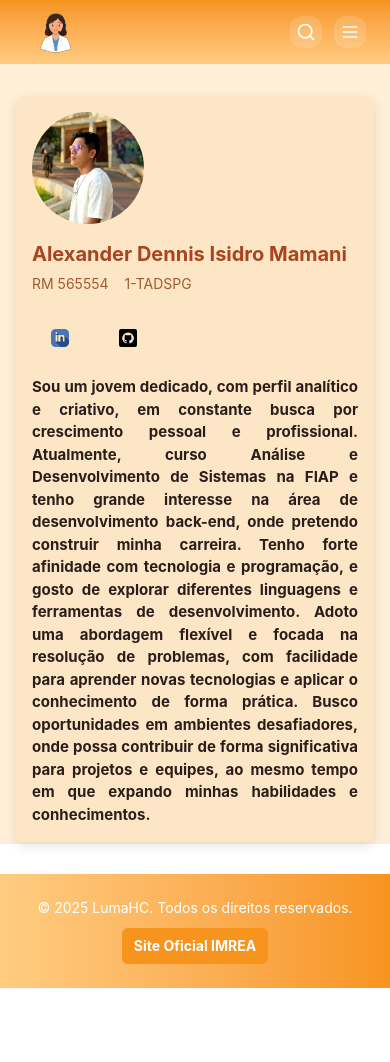
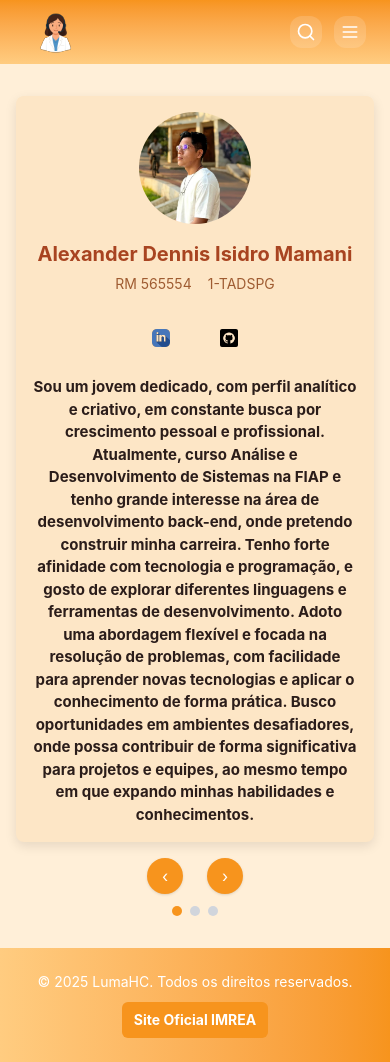
Before and after one commit to Challenge-2025-1-TDSPG/LumaHC, a React (Vite) app: page /integrantes in a window 390 px wide. Before the commit the page ends 988 px from the top, so only its background shows below. Built offline with nearby package versions, Linux system fonts and the light colour scheme.

Commit message:
feat(integrantes): controles no carrossel, indicadores e layout responsivo do card

```diff
--- a/src/components/IntegrantesComponents/CarrosselIntegrantes.tsx
+++ b/src/components/IntegrantesComponents/CarrosselIntegrantes.tsx
@@ -6,16 +6,12 @@ import MembroCard from './MembroCard';
 export interface CarrosselIntegrantesProps extends CarouselOptions {
   members: Member[];
   title?: string;
-  showControls?: boolean; //* mostrar botões ‹ ›
-  showIndicators?: boolean; //* bolinhas
+  showControls?: boolean;   // botões ‹ ›
+  showIndicators?: boolean; // bolinhas
   className?: string;
+  autoMs?: number;
 }
 
-/**
- * Carrossel específico para exibição de membros da equipe
- * Usa CarrosselBase com autoplay configurado para 8 segundos
- * Renderiza cards de membros com navegação automática e manual
- */
 export default function CarrosselIntegrantes({
   members,
   title,
@@ -27,20 +23,130 @@ export default function CarrosselIntegrantes({
   if (!members.length) return null;
 
   return (
-    <section aria-label={title} className={className}>
-      {title && <h2>{title}</h2>}
+    <section aria-label={title || 'Integrantes'} className={className}>
+      {title && (
+        <h2 className="text-center text-xl sm:text-2xl font-bold text-fontPrimary mb-4">
+          {title}
+        </h2>
+      )}
 
+      <div className="relative max-w-[900px] mx-auto">
         <CarrosselBase
           total={members.length}
           autoMs={autoMs}
-        showControls={showControls}
-        showIndicators={showIndicators}
           renderItem={(i) => (
-          <ul className='list-none p-0 m-0'>
+            <ul className="list-none p-0 m-0 flex justify-center">
               <MembroCard member={members[i]} />
             </ul>
           )}
+
+          /* SETAS LATERAIS: só em lg+ */
+          renderControls={(api) => {
+            const { prev, next, total } = api;
+            if (!(showControls && total > 1)) return null;
+
+            return (
+              <>
+                <button
+                  type="button"
+                  aria-label="Anterior"
+                  onClick={prev}
+                  className="
+                    hidden lg:inline-flex
+                    absolute top-1/2 -translate-y-1/2 left-3 xl:left-4
+                    z-20 items-center justify-center
+                    w-10 h-10 xl:w-12 xl:h-12
+                    rounded-full bg-backBtn text-white shadow
+                    hover:bg-hoverBtn
+                    focus:outline-none focus:ring-2 focus:ring-offset-2 focus:ring-backBtn/60
+                  "
+                >
+                  ‹
+                </button>
+
+                <button
+                  type="button"
+                  aria-label="Próximo"
+                  onClick={next}
+                  className="
+                    hidden lg:inline-flex
+                    absolute top-1/2 -translate-y-1/2 right-3 xl:right-4
+                    z-20 items-center justify-center
+                    w-10 h-10 xl:w-12 xl:h-12
+                    rounded-full bg-backBtn text-white shadow
+                    hover:bg-hoverBtn
+                    focus:outline-none focus:ring-2 focus:ring-offset-2 focus:ring-backBtn/60
+                  "
+                >
+                  ›
+                </button>
+              </>
+            );
+          }}
+
+          /* INDICADORES + botões inferiores no mobile/tablet */
+          renderIndicators={(api) => {
+            const { goTo, index, total } = api;
+            if (!(showIndicators && total > 1)) return null;
+
+            const wrap = (n: number) => (n + total) % total;
+
+            return (
+              <div className="mt-4 lg:mt-6 flex flex-col items-center gap-3">
+                {/* botões abaixo do card apenas em <lg */}
+                <div className="flex lg:hidden items-center justify-center gap-6">
+                  <button
+                    type="button"
+                    aria-label="Anterior"
+                    onClick={() => goTo(wrap(index - 1))}
+                    className="
+                      inline-flex items-center justify-center
+                      w-9 h-9 rounded-full bg-backBtn text-white shadow
+                      hover:bg-hoverBtn
+                      focus:outline-none focus:ring-2 focus:ring-offset-2 focus:ring-backBtn/60
+                    "
+                  >
+                    ‹
+                  </button>
+
+                  <button
+                    type="button"
+                    aria-label="Próximo"
+                    onClick={() => goTo(wrap(index + 1))}
+                    className="
+                      inline-flex items-center justify-center
+                      w-9 h-9 rounded-full bg-backBtn text-white shadow
+                      hover:bg-hoverBtn
+                      focus:outline-none focus:ring-2 focus:ring-offset-2 focus:ring-backBtn/60
+                    "
+                  >
+                    ›
+                  </button>
+                </div>
+
+                {/* bolinhas (sempre visíveis) */}
+                <div className="flex items-center justify-center gap-2 sm:gap-3 md:gap-4" role="tablist">
+                  {Array.from({ length: total }).map((_, i) => (
+                    <button
+                      key={i}
+                      type="button"
+                      role="tab"
+                      aria-label={`Ir ao passo ${i + 1}`}
+                      aria-selected={i === index}
+                      onClick={() => goTo(i)}
+                      className={[
+                        'rounded-full transition',
+                        'h-2.5 w-2.5 sm:h-3 sm:w-3 md:h-3.5 md:w-3.5',
+                        i === index ? 'bg-backBtn' : 'bg-gray-300 hover:bg-gray-400',
+                      ].join(' ')}
                     />
+                  ))}
+                </div>
+              </div>
+            );
+          }}
+        />
+      </div>
     </section>
   );
 }
--- a/src/components/IntegrantesComponents/MembroCard.tsx
+++ b/src/components/IntegrantesComponents/MembroCard.tsx
@@ -8,10 +8,6 @@ type MembroCardProps = {
   className?: string;
 };
 
-/**
- * Card de exibição de membro da equipe
- * Mobile-first, com grid flex adaptável por breakpoint
- */
 export default function MembroCard({ member, className = '' }: MembroCardProps) {
   const { name, rm, class: memberClass, img, description } = member;
   const socialNetworks = mapMemberSocialNetworks(member);
@@ -23,42 +19,40 @@ export default function MembroCard({ member, className = '' }: MembroCardProps)
         'bg-backSecondary rounded-lg',
         'shadow-[0_4px_12px_rgba(0,0,0,0.1)]',
         'box-border animate-fade',
-        // padding responsivo
         'p-4 sm:p-5 md:p-6',
         className,
       ].join(' ')}
     >
       {/* Cabeçalho: avatar + dados */}
       <header
-        className='
+        className="
           flex flex-col md:flex-row
-          items-start md:items-center
-          justify-between
+          items-center md:items-start           /* ⬅ centraliza até md */
+          justify-center md:justify-between     /* ⬅ centraliza até md */
           gap-4 sm:gap-5
-          text-left
-        '
+          text-center md:text-left              /* ⬅ textos central até md */
+        "
       >
-        {/* Avatar — deixe o componente controlar a forma;
-           passamos só classes de tamanho responsivo */}
+        {/* Avatar */}
         <MembroAvatar
           src={img}
           alt={`Foto de ${name}`}
-          className='w-28 h-28 sm:w-32 sm:h-32 md:w-36 md:h-36'
+          className="w-28 h-28 sm:w-32 sm:h-32 md:w-36 md:h-36 mx-auto md:mx-0" /* ⬅ central até md */
         />
 
         {/* Texto e redes */}
-        <div className='flex-1 w-full flex flex-col items-start gap-1.5 md:gap-2'>
-          <h3 className='m-0 text-xl sm:text-2xl lg:text-[26px] font-bold text-fontPrimary'>
+        <div className="flex-1 w-full flex flex-col items-center md:items-start gap-1.5 md:gap-2">
+          <h3 className="m-0 text-xl sm:text-2xl lg:text-[26px] font-bold text-fontPrimary">
             {name}
           </h3>
 
-          <div className='inline-flex flex-wrap items-center gap-4 text-sm sm:text-base text-fontSecondary'>
+          <div className="inline-flex flex-wrap items-center justify-center md:justify-start gap-4 text-sm sm:text-base text-fontSecondary">
             <span>{rm}</span>
             {memberClass && <span>{memberClass}</span>}
           </div>
 
           {socialNetworks.length > 0 && (
-            <div className='mt-2'>
+            <div className="mt-2 flex justify-center md:justify-start">
               <MembrosSocial socials={socialNetworks} />
             </div>
           )}
@@ -67,8 +61,10 @@ export default function MembroCard({ member, className = '' }: MembroCardProps)
 
       {/* Descrição */}
       {description && (
-        <div className='mt-4 sm:mt-5 text-justify'>
-          <p className='mb-0 text-[15px] sm:text-base font-bold text-[#2B1D1A]'>{description}</p>
+        <div className="mt-4 sm:mt-5">
+          <p className="mb-0 text-[15px] sm:text-base font-bold text-[#2B1D1A] text-center md:text-justify">
+            {description}
+          </p>
         </div>
       )}
     </article>
--- a/src/components/Tutorial/shared/TutorialStep.tsx
+++ b/src/components/Tutorial/shared/TutorialStep.tsx
@@ -50,14 +50,14 @@ export default function TutorialStep({ step, stepNumber, imgClassName }: Tutoria
         <img
           aria-hidden
           src={molduraMobile}
-          alt=""
+          alt="moldura de celular"
           className="pointer-events-none absolute inset-0 z-10 h-full w-full object-contain lg:hidden"
         />
         {/* desktop (lg) usa a moldura DESK */}
         <img
           aria-hidden
           src={molduraDesk}
-          alt=""
+          alt="moldura de um notebook"
           className="pointer-events-none absolute inset-0 z-10 hidden lg:block h-full w-full object-contain"
         />
 
--- a/src/index.css
+++ b/src/index.css
@@ -26,12 +26,7 @@
   --breakpoint-xl: 1300px;
 }
 
-@layer base {
-  html,
-  body,
-  #root {
-    height: 100%; /* corrigido */
-  }
+@layer base { html, body, #root { heigth: 100%; }
 
   #root {
     @apply flex flex-col min-h-screen font-inter text-fontTertiary bg-backPrimary;
```
Lines whose indentation alone changed are shown as unchanged.
